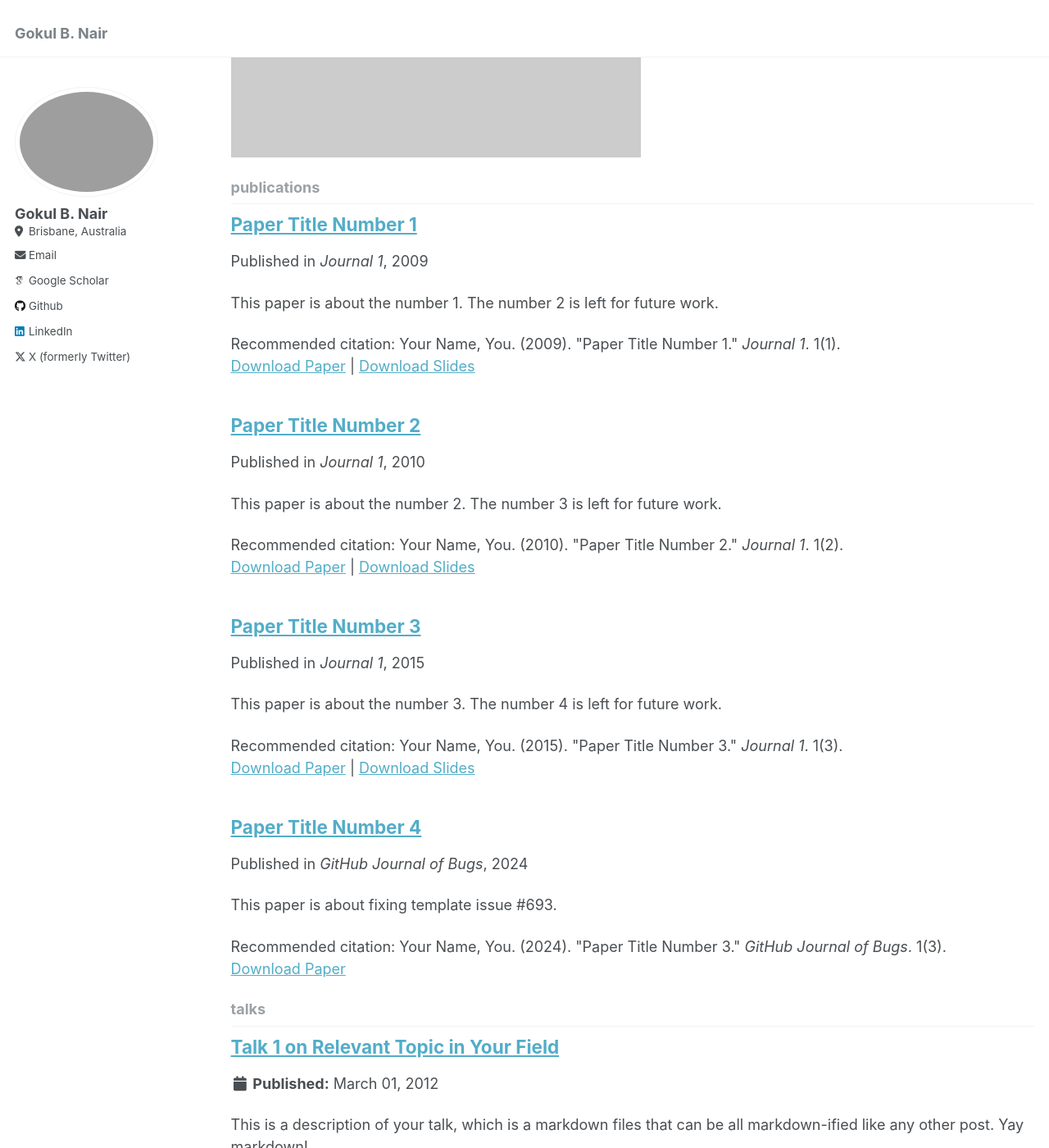
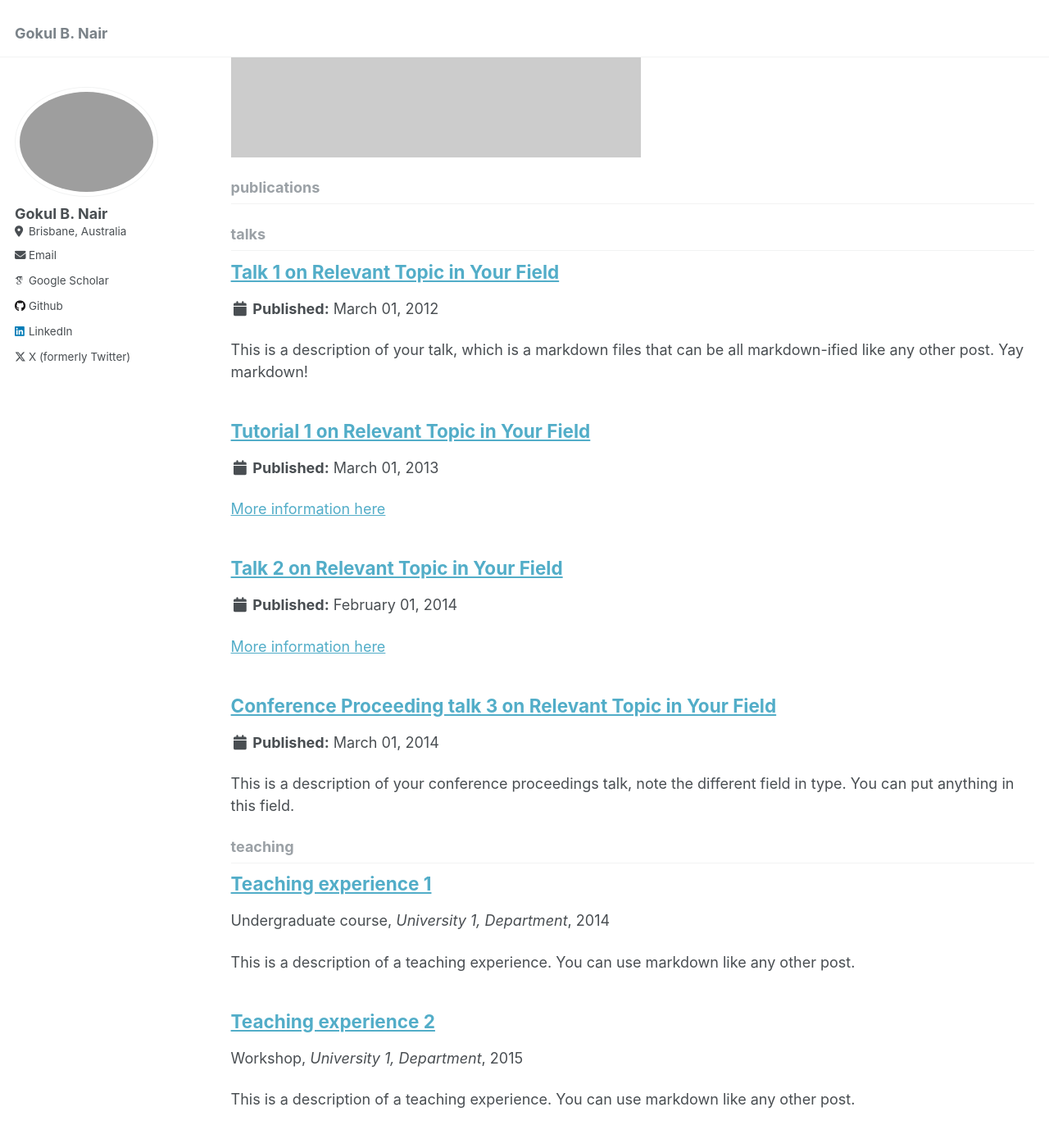
Before and after one commit to gokulbnr/gokulbnr.github.io, a Jekyll site: the page built from _pages/collection-archive.html, in a window 1280 px wide and 1400 px high, scrolled down 900 px. Shown: the whole window at 82% size. Built offline with Jekyll 4.4.1, drawn with Linux system fonts in a browser that asks for light colours; some web fonts are replaced.

```diff
--- a/Gemfile
+++ b/Gemfile
@@ -25,4 +25,6 @@ group :jekyll_plugins do
   gem 'jekyll-sitemap'
   gem 'hawkins'
   gem "webrick", "~> 1.8"
+  gem 'jekyll-scholar'
+  gem 'faraday-retry'
 end
--- a/_config.yml
+++ b/_config.yml
@@ -335,3 +335,12 @@ compress_html:
   clippings: all
   ignore:
     envs: development
+
+gems:
+  - jekyll-scholar
+
+scholar:
+  style: apa
+  locale: en
+  source: ./_bibliography
+  bibliography: references.bib
--- a/_includes/archive-single.html
+++ b/_includes/archive-single.html
@@ -41,6 +41,7 @@
         {% if post.collection == 'teaching' %}
           <p> {{ post.type }}, <i>{{ post.venue }}</i>, {{ post.date | default: "1900-01-01" | date: "%Y" }} </p>
         {% elsif post.collection == 'publications' %}
+          <p> <i> {{ post.authors }} </i> </p>
           <p>Published in <i>{{ post.venue }}</i>, {{ post.date | default: "1900-01-01" | date: "%Y" }} </p>
         {% elsif post.date %}
          <p class="page__date"><strong><i class="fa fa-fw fa-calendar" aria-hidden="true"></i> {{ site.data.ui-text[site.locale].date_label | default: "Published:" }}</strong> <time datetime="{{ post.date | default: "1900-01-01" | date_to_xmlschema }}">{{ post.date | default: "1900-01-01" | date: "%B %d, %Y" }}</time></p>
--- a/_publications/2009-10-01-paper-title-number-1.md
+++ /dev/null
@@ -1,13 +0,0 @@
----
-title: "Paper Title Number 1"
-collection: publications
-permalink: /publication/2009-10-01-paper-title-number-1
-excerpt: 'This paper is about the number 1. The number 2 is left for future work.'
-date: 2009-10-01
-venue: 'Journal 1'
-slidesurl: 'http://academicpages.github.io/files/slides1.pdf'
-paperurl: 'http://academicpages.github.io/files/paper1.pdf'
-citation: 'Your Name, You. (2009). &quot;Paper Title Number 1.&quot; <i>Journal 1</i>. 1(1).'
----
-
-The contents above will be part of a list of publications, if the user clicks the link for the publication than the contents of section will be rendered as a full page, allowing you to provide more information about the paper for the reader. When publications are displayed as a single page, the contents of the above "citation" field will automatically be included below this section in a smaller font.
--- a/_publications/2010-10-01-paper-title-number-2.md
+++ /dev/null
@@ -1,13 +0,0 @@
----
-title: "Paper Title Number 2"
-collection: publications
-permalink: /publication/2010-10-01-paper-title-number-2
-excerpt: 'This paper is about the number 2. The number 3 is left for future work.'
-date: 2010-10-01
-venue: 'Journal 1'
-slidesurl: 'http://academicpages.github.io/files/slides2.pdf'
-paperurl: 'http://academicpages.github.io/files/paper2.pdf'
-citation: 'Your Name, You. (2010). &quot;Paper Title Number 2.&quot; <i>Journal 1</i>. 1(2).'
----
-
-The contents above will be part of a list of publications, if the user clicks the link for the publication than the contents of section will be rendered as a full page, allowing you to provide more information about the paper for the reader. When publications are displayed as a single page, the contents of the above "citation" field will automatically be included below this section in a smaller font.
--- a/_publications/2015-10-01-paper-title-number-3.md
+++ /dev/null
@@ -1,13 +0,0 @@
----
-title: "Paper Title Number 3"
-collection: publications
-permalink: /publication/2015-10-01-paper-title-number-3
-excerpt: 'This paper is about the number 3. The number 4 is left for future work.'
-date: 2015-10-01
-venue: 'Journal 1'
-slidesurl: 'http://academicpages.github.io/files/slides3.pdf'
-paperurl: 'http://academicpages.github.io/files/paper3.pdf'
-citation: 'Your Name, You. (2015). &quot;Paper Title Number 3.&quot; <i>Journal 1</i>. 1(3).'
----
-
-The contents above will be part of a list of publications, if the user clicks the link for the publication than the contents of section will be rendered as a full page, allowing you to provide more information about the paper for the reader. When publications are displayed as a single page, the contents of the above "citation" field will automatically be included below this section in a smaller font.
--- a/_publications/2024-02-17-paper-title-number-4.md
+++ /dev/null
@@ -1,12 +0,0 @@
----
-title: "Paper Title Number 4"
-collection: publications
-permalink: /publication/2024-02-17-paper-title-number-4
-excerpt: 'This paper is about fixing template issue #693.'
-date: 2024-02-17
-venue: 'GitHub Journal of Bugs'
-paperurl: 'http://academicpages.github.io/files/paper3.pdf'
-citation: 'Your Name, You. (2024). &quot;Paper Title Number 3.&quot; <i>GitHub Journal of Bugs</i>. 1(3).'
----
-
-The contents above will be part of a list of publications, if the user clicks the link for the publication than the contents of section will be rendered as a full page, allowing you to provide more information about the paper for the reader. When publications are displayed as a single page, the contents of the above "citation" field will automatically be included below this section in a smaller font.
```
Also changed, not shown: _pages/about.md (+1 -1 lines).
